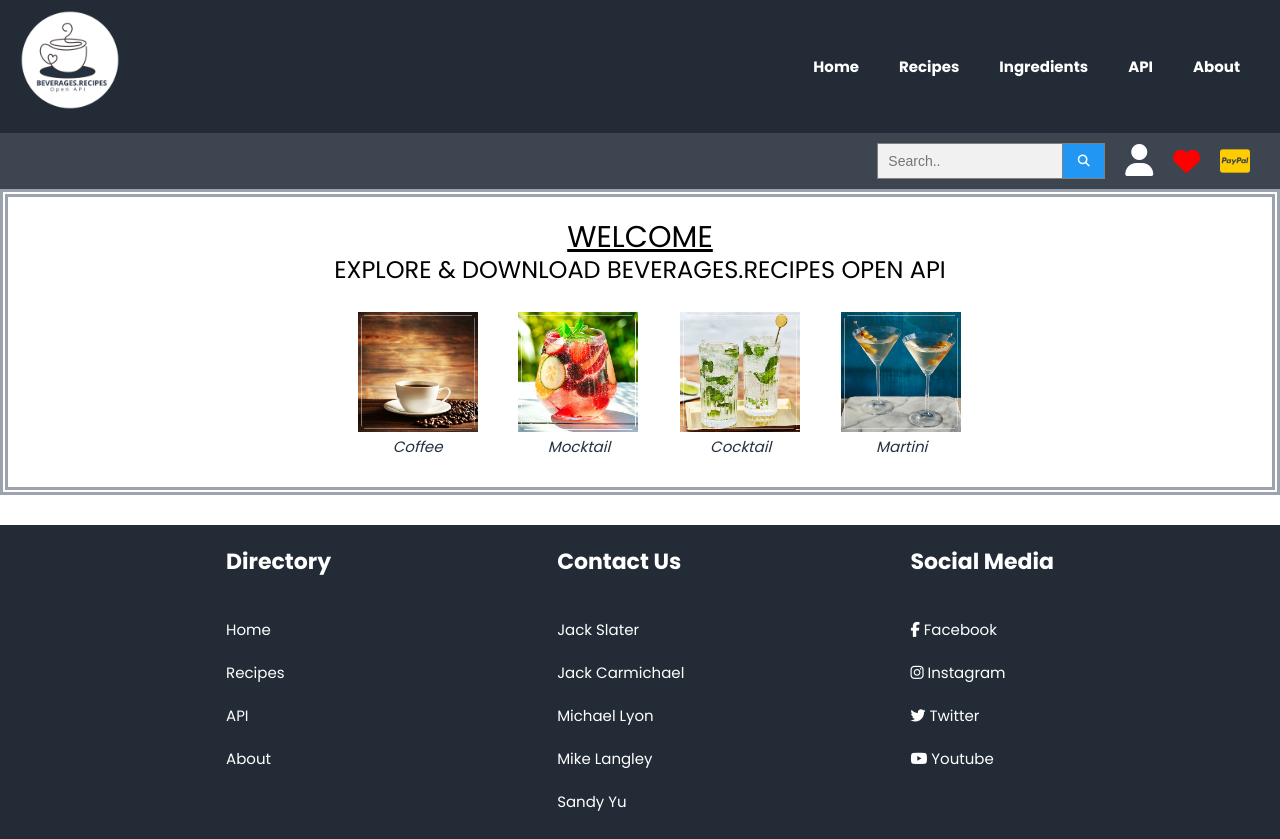
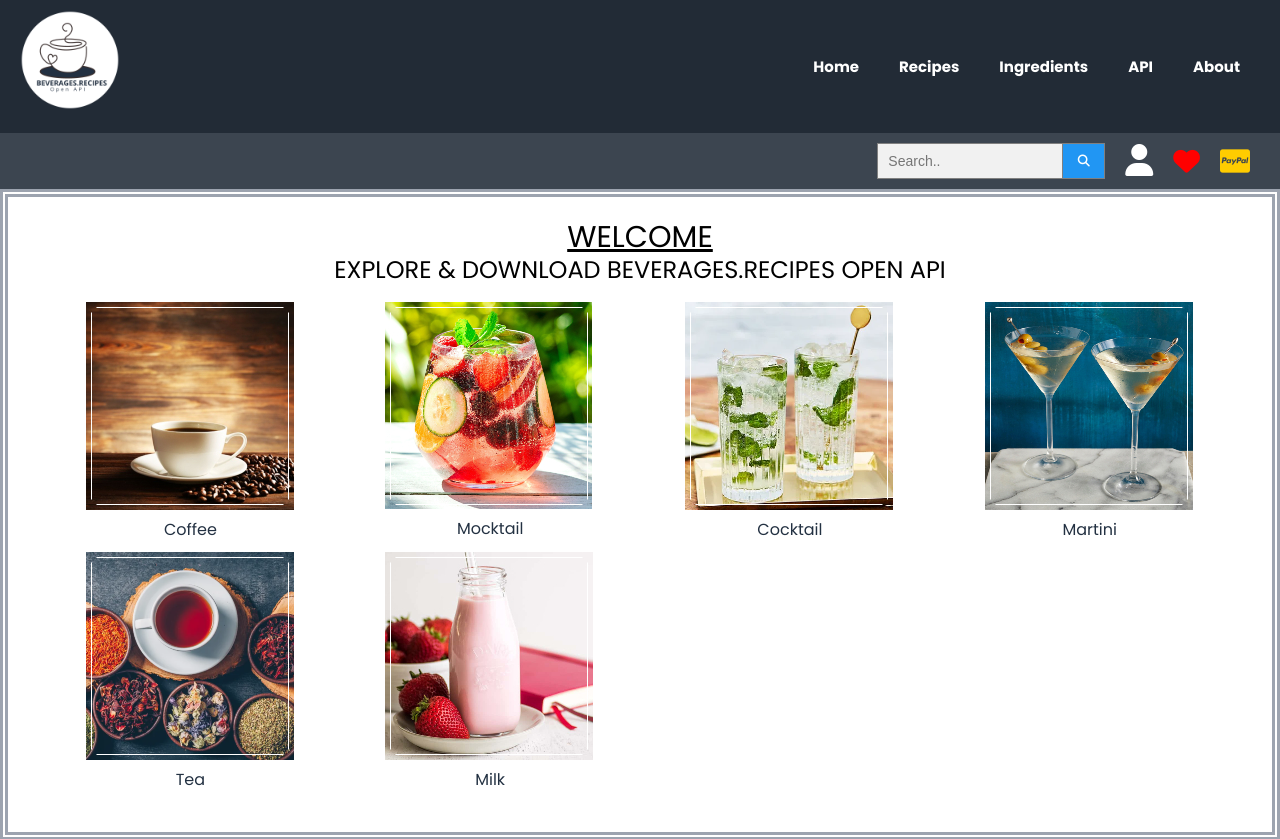
Before and after one commit to JackSlater99/Beverages.Recipes-API, a React (Create React App) app in the folder front-end/capstone/: page / in a window 1280 px wide. Shown: the top 839 px of the page. Built offline with nearby package versions, Linux system fonts and the light colour scheme; no server answers.

Commit message:
re-styled

```diff
--- a/front-end/capstone/src/components/homepage/Homepage.js
+++ b/front-end/capstone/src/components/homepage/Homepage.js
@@ -5,8 +5,10 @@ import mocktail from "../../images/mocktail.jpeg";
 import coffee from "../../images/coffee3.jpeg";
 import cocktail from "../../images/cocktail.webp";
 import martini from "../../images/martini.jpeg";
+import tea from "../../images/tea.webp";
+import milk from "../../images/milk.jpeg";
 
-const Homepage = ({ recipes }) => {
+const Homepage = ({ }) => {
   return (
     <div className="border-double border-8 border-gray-400 py-10 px-10">
       <section className="">
@@ -16,46 +18,60 @@ const Homepage = ({ recipes }) => {
         </h2>
       </section>
 
-      <article>
-        <div className="flex justify-center pt-10  ">
-          <ul className="flex justify-center  ">
+      <section className="">
+        <div className="grid grid-cols-4 gap-4 p-6 center px-5">
+          <ul className="">
             <HashLink smooth to={"/recipes#coffee"}>
-
-              <img className="w-48 flex justify-center " src={coffee}></img>
-
-              <div className=" mx-14 py-2 text-2xl italic ">
+              <img className="" src={coffee}></img>
+              <div className="text-center pr-16 ">
                 Coffee
               </div>
-
-
             </HashLink>
           </ul>
           <ul>
             <HashLink smooth to={"/recipes#mocktail"} >
-              <img className="w-48 flex justify-center" src={mocktail}></img>
-              <div className=" mx-12 py-2 text-2xl italic ">
+              <img className="" src={mocktail}></img>
+              <div className="text-center pr-16 ">
                 Mocktail
               </div>
             </HashLink>
           </ul>
           <ul>
             <HashLink smooth to={"/recipes#cocktail"}>
-              <img className="w-48 flex justify-center" src={cocktail}></img>
-              <div className=" mx-12 py-2 text-2xl italic ">
+              <img className="" src={cocktail}></img>
+              <div className="text-center pr-16 ">
                 Cocktail
               </div>
             </HashLink>
           </ul>
           <ul>
             <HashLink smooth to={"/recipes#martini"}>
-              <img className="w-48 flex justify-center" src={martini}></img>
-              <div className=" mx-14 py-2 text-2xl italic">
+              <img className="" src={martini}></img>
+              <div className="text-center pr-16 ">
                 Martini
               </div>
             </HashLink>
           </ul>
+          <ul>
+            <HashLink smooth to={"/recipes#tea"} >
+              <img className="" src={tea}></img>
+              <div className="text-center pr-16 ">
+                Tea
+              </div>
+            </HashLink>
+          </ul>
+          <ul>
+            <HashLink smooth to={"/recipes#milk"} >
+              <img className="" src={milk}></img>
+              <div className="text-center pr-16 " >
+                Milk
+              </div>
+            </HashLink>
+          </ul>
+
+
         </div>
-      </article>
+      </section>
     </div>
   );
 };
--- a/front-end/capstone/src/components/recipes/Recipes.js
+++ b/front-end/capstone/src/components/recipes/Recipes.js
@@ -15,6 +15,12 @@ const Recipes = ({ recipes }) => {
       <main className="grid grid-cols-4 gap-4">{cardNodes.slice(1, 6)}</main>
       <h2 id="martini">Martini</h2>
       <main className="grid grid-cols-4 gap-4">{cardNodes.slice(6, 10)}</main>
+      <h2 id="mocktail">Mocktail</h2>
+      <main className="grid grid-cols-4 gap-4">{cardNodes.slice(6, 10)}</main>
+      <h2 id="tea">Tea</h2>
+      <main className="grid grid-cols-4 gap-4">{cardNodes.slice(6, 10)}</main>
+      <h2 id="milk">Milk</h2>
+      <main className="grid grid-cols-4 gap-4">{cardNodes.slice(6, 10)}</main>
     </>
   );
 };
```
Also changed, not shown: front-end/capstone/src/images/milk.jpeg (added), front-end/capstone/src/images/tea.webp (added).
